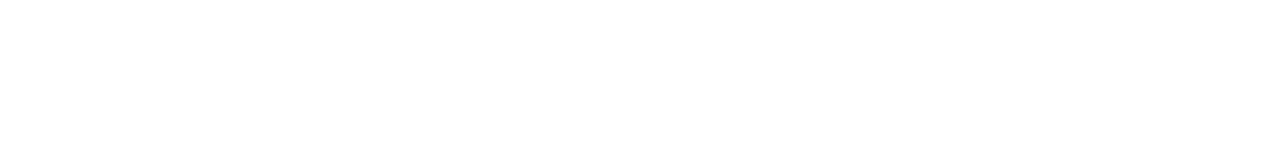
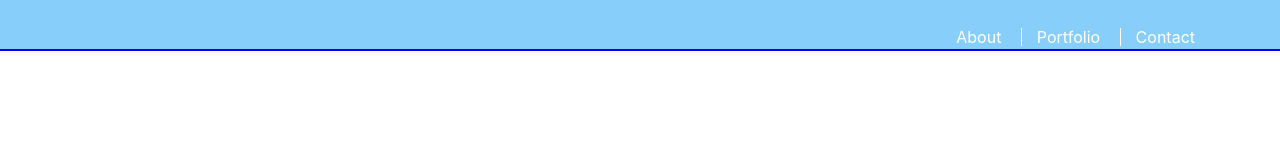
Before and after one commit to ataranto320/Portfolio, a plain HTML site: page home/home.html in a window 1280 px wide. Drawn offline with nearby package versions, Linux system fonts and the light colour scheme.

Commit message:
work on nav bar

```diff
--- a/home/home.html
+++ b/home/home.html
@@ -11,7 +11,15 @@
 
 <body>
 
-
+    <header id="masthead">
+        <div class="container">
+          <nav>
+            <a href="index.html">About</a>
+            <a href="portfolio.html">Portfolio</a>
+            <a href="contact.html">Contact</a>
+          </nav>
+        </div>
+      </header>
 
     <script type="text/javascript" src="app.js"></script>
 
--- a/home/style.css
+++ b/home/style.css
@@ -0,0 +1,33 @@
+#masthead {
+    position: fixed;
+    z-index: 99;
+    width: 100%;
+    margin: 0 0 30px;
+    overflow: auto;
+    color: white;
+    background: lightskyblue;
+    border-bottom: 2px solid blue;
+}
+
+nav {
+    float: right;
+    margin-top: 25px;
+}
+
+nav a {
+    display: inline-block;
+    padding-left: 15px;
+    margin-left: 15px;
+    line-height: 18px;
+    color: white;
+    text-decoration: none;
+    border-left: 1px solid white;
+}
+
+nav a:first-child {
+    border-left: 0 none;
+}
+
+/* #navbar{
+    margin-top: -25px;
+} */
```
